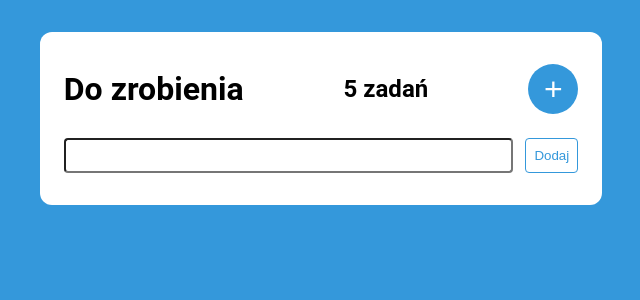
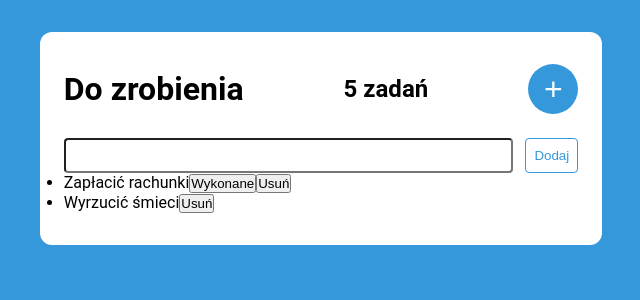
Before and after one commit to KatarzynaZaloba/todo-list, a React (Vite) app: page / in a window 1280 px wide. Shown: the top 300 px of the page, without its empty margins (319-959 px from the left). Built offline with nearby package versions, Linux system fonts and the light colour scheme.

Commit message:
add TodoItem component

```diff
--- a/src/App.jsx
+++ b/src/App.jsx
@@ -1,7 +1,12 @@
 import styles from './App.module.css'
 import {Form} from "./components/Form/Form.jsx";
+import {TodoItem} from "./components/TodoItem/TodoItem";
 
 function App() {
+    const todos = [
+        {name: "Zapłacić rachunki", done: false, id: 1},
+        {name: "Wyrzucić śmieci", done: true, id: 2},
+    ];
     return (
         <div className={styles.container}>
             <header className={styles.header}>
@@ -10,9 +15,18 @@ function App() {
                 <button className={styles.button}>+</button>
             </header>
             <Form/>
+            <ul>
+                {todos.map(({id, name, done}) => (
+                    <TodoItem
+                        key={id}
+                        name={name}
+                        done={done}
+                    />
+                ))}
+            </ul>
         </div>
 
-    )
+    );
 }
 
 export default App
--- /dev/null
+++ b/src/components/TodoItem/TodoItem.jsx
@@ -0,0 +1,9 @@
+export function TodoItem({name, done}) {
+    return (
+        <li>
+            <span>{name}</span>
+            {!done && <button>Wykonane</button>}
+            <button>Usuń</button>
+        </li>
+    );
+}
```
Also changed, not shown: src/components/TodoItem/TodoItem.module.css (added).
